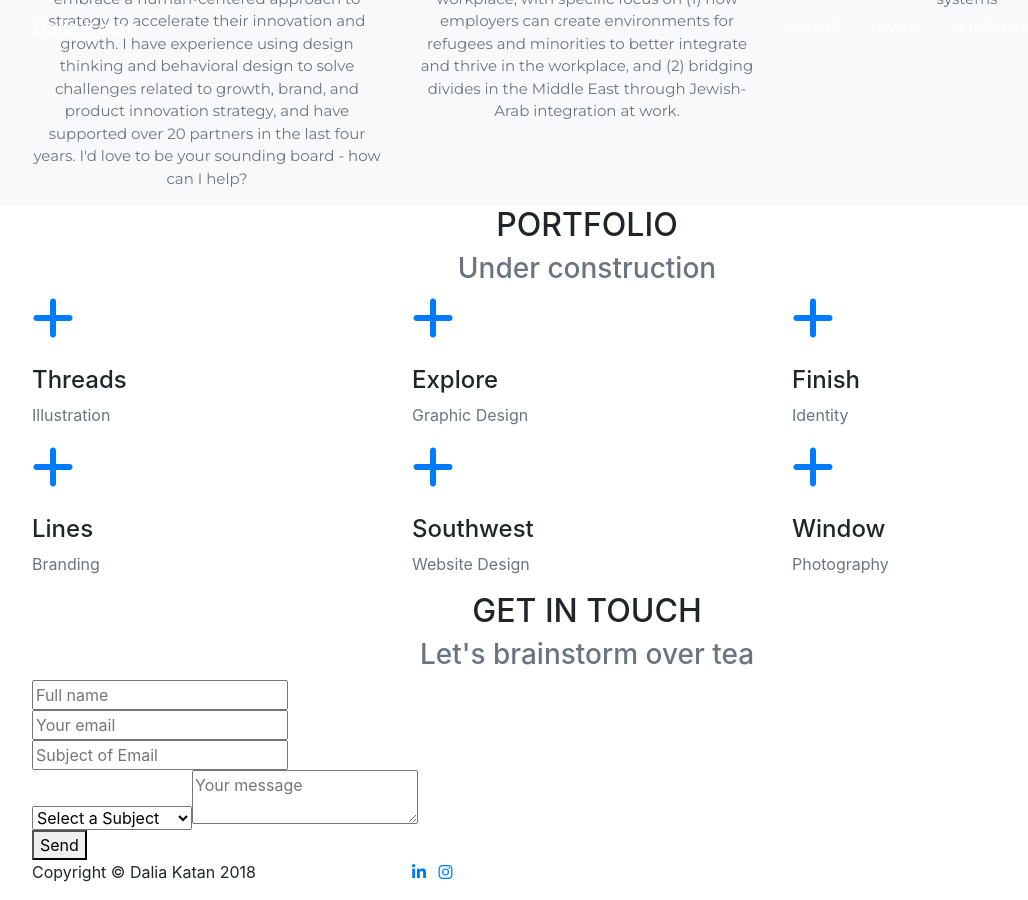
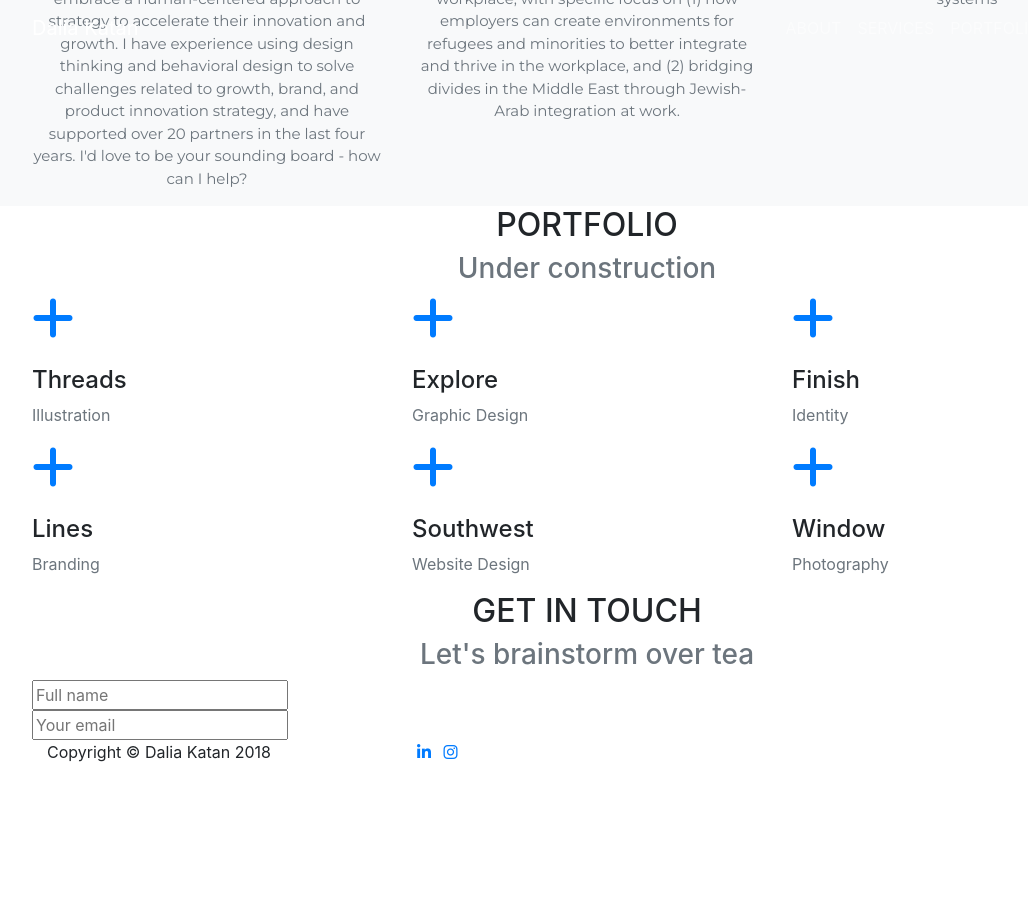
Before and after one commit to dalkat/dalkat.github.io, a Jekyll site: the page built from index.md, in a window 1280 px wide and 900 px high, scrolled down 929 px. Shown: the whole window, without its empty margins (53-1081 px from the left). Built offline with Jekyll 4.4.1, drawn with Linux system fonts in a browser that asks for light colours; nearby versions of some CDN libraries; some web fonts are replaced; library files that are not in the unit come from our copies; after the commit the page ends 1709 px from its top, so only the background shows below that.

Commit message:
contact 4 style

```diff
--- a/_layouts/home.html
+++ b/_layouts/home.html
@@ -138,8 +138,8 @@ layout: default
             <form method="POST" action="https://formspree.io/dkatan77@gmail.com">
               <input type="text" name="name" placeholder="Full name"><br>
               <input type="email" name="_replyto" placeholder="Your email"><br>
-              <input type="text" name="_subject" placeholder="Subject of Email"><br>
-              <select id="SubjectForm" name="_subject"><option>Select a Subject</option><option>Consulting Inquiry</option><option>Something Else</option><br>
+              <!--input type="text" name="_subject" placeholder="Subject of Email" -- >
+              <select id="SubjectForm" name="_subject"><option>Select a Subject</option><option>Consulting Inquiry</option><option>Something Else</option><br><br>
               <textarea name="message" placeholder="Your message"></textarea><br>
               <button type="submit">Send</button>
             </form>
```
